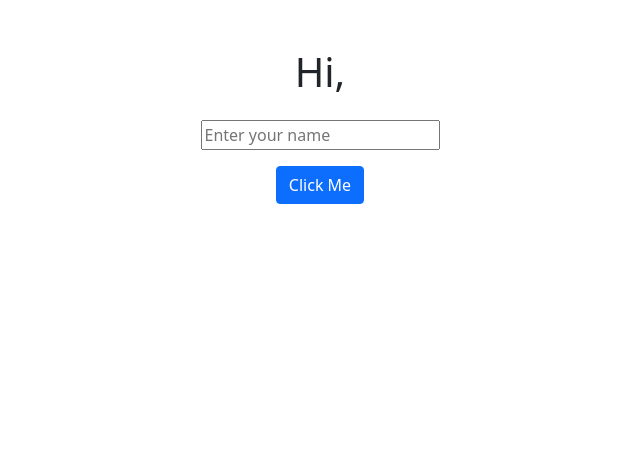
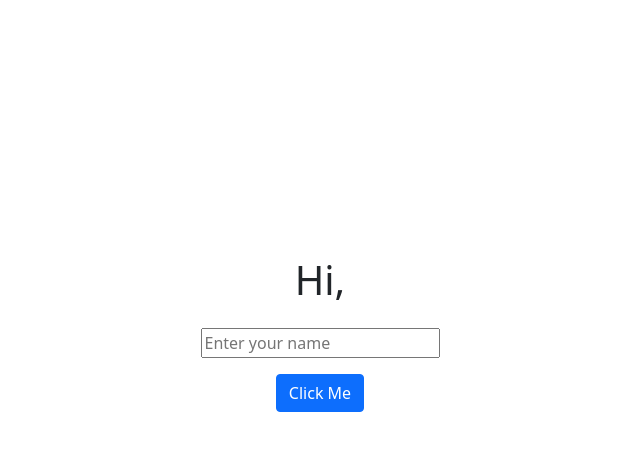
Before and after one commit to sanajitjana/react-js-forms, a React (Create React App) app: page / in a window 1280 px wide. Shown: the top 450 px of the page, without its empty margins (320-960 px from the left). Built offline with nearby package versions, Linux system fonts and the light colour scheme.

Commit message:
add padding for center

```diff
--- a/src/App.js
+++ b/src/App.js
@@ -14,7 +14,7 @@ const App = () => {
 
   return (
     <>
-      <div className="container text-center pt-5">
+      <div className="container text-center" style={{ paddingTop: "20%" }}>
         <h1>Hi, {FullName}</h1>
         <div className="pt-3 pb-3">
           <input
```
